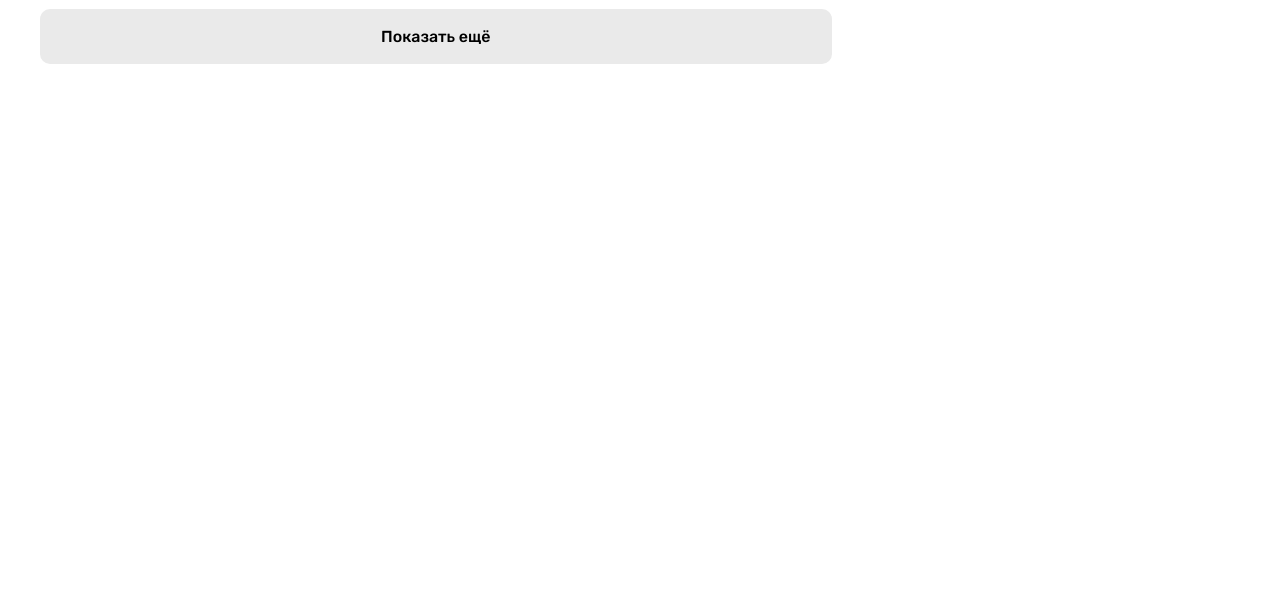
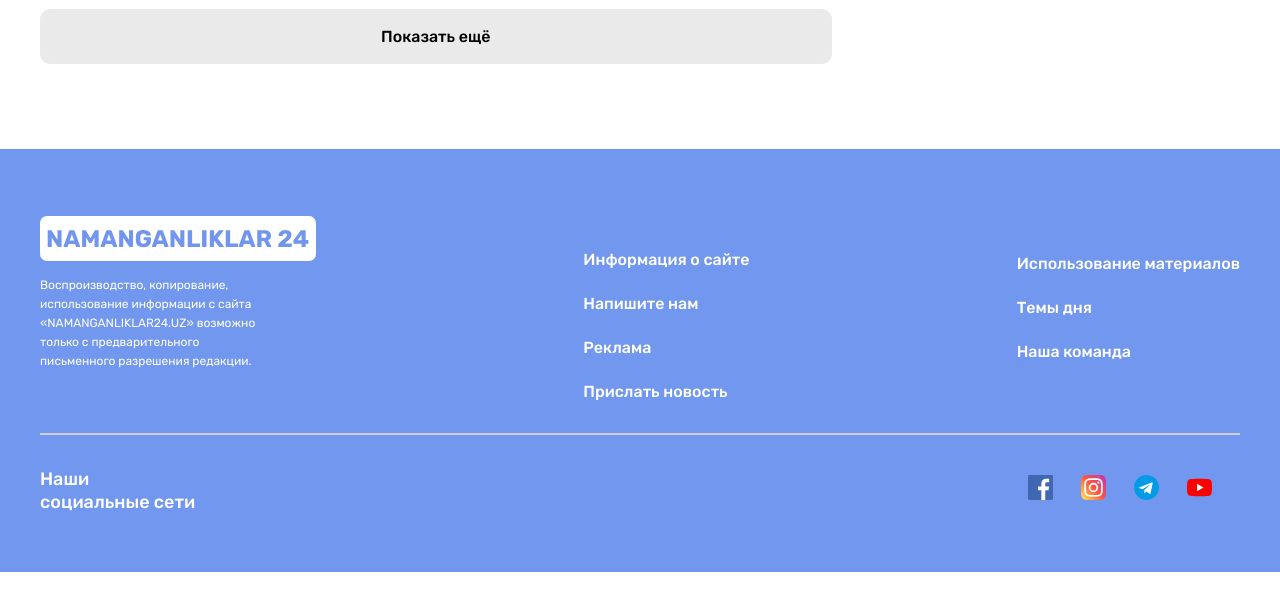
Before and after one commit to FakhriddinovSh/Namanganliklar, a plain HTML site: page index.html in a window 1280 px wide. Shown: the part 2271-2882 px from the top of the page. After the commit the page ends 2843 px from the top, so only its background shows below. Drawn offline with Linux system fonts and the light colour scheme.

Commit message:
Namanganliklar24 finished!!!

```diff
--- a/index.html
+++ b/index.html
@@ -108,7 +108,7 @@
                     <li class="news__cards__list__item">
                         <h2>Кандидат на пост канцлера ФРГ Шольц назвал условия коалиционного соглашения</h2>
                         <p>Кандидат на пост канцлера ФРГ Шольц назвал условия коалиционного соглашения</p>
-                        <img src="./Images-compressed/card-one.jpg" width="359px" height="165" alt="Germany flag">
+                        <img src="./Images-compressed/card-one.jpg" width="359" height="165" alt="Germany flag">
                         <div class="news__cards__list__item__box">
                             <img src="./Images-compressed/card-one-svg.svg" width="20" height="20" alt="">
                             <p>ИА Красная Весна <time datetime="2022-05-17 15:55">15:55</time></p>
@@ -118,7 +118,7 @@
                     <li class="news__cards__list__item">
                         <h2>Кандидат на пост канцлера ФРГ Шольц назвал условия коалиционного соглашения</h2>
                         <p>Кандидат на пост канцлера ФРГ Шольц назвал условия коалиционного соглашения</p>
-                        <img src="./Images-compressed/card-two.jpg" width="359px" height="165" alt="Germany flag">
+                        <img src="./Images-compressed/card-two.jpg" width="359" height="165" alt="Germany flag">
                         <div class="news__cards__list__item__box">
                             <img src="./Images-compressed/card-two-svg.svg" width="20" height="20" alt="">
                             <p>ИА Красная Весна <time datetime="2022-05-17 15:55">15:55</time></p>
@@ -128,7 +128,7 @@
                     <li class="news__cards__list__item">
                         <h2>Кандидат на пост канцлера ФРГ Шольц назвал условия коалиционного соглашения</h2>
                         <p>Кандидат на пост канцлера ФРГ Шольц назвал условия коалиционного соглашения</p>
-                        <img src="./Images-compressed/card-three.jpg" width="359px" height="165" alt="Germany flag">
+                        <img src="./Images-compressed/card-three.jpg" width="359" height="165" alt="Germany flag">
                         <div class="news__cards__list__item__box">
                             <img src="./Images-compressed/card-three-svg.svg" width="20" height="20" alt="">
                             <p>ИА Красная Весна <time datetime="2022-05-17 15:55">15:55</time></p>
@@ -143,7 +143,7 @@
                     <li class="news__cards__list__item">
                         <h2>Кандидат на пост канцлера ФРГ Шольц назвал условия коалиционного соглашения</h2>
                         <p>Кандидат на пост канцлера ФРГ Шольц назвал условия коалиционного соглашения</p>
-                        <img src="./Images-compressed/card-four.jpg" width="359px" height="165" alt="Germany flag">
+                        <img src="./Images-compressed/card-four.jpg" width="359" height="165" alt="Germany flag">
                         <div class="news__cards__list__item__box">
                             <img src="./Images-compressed/card-four-svg.svg" width="20" height="20" alt="">
                             <p>ИА Красная Весна <time datetime="2022-05-17 15:55">15:55</time></p>
@@ -153,7 +153,7 @@
                     <li class="news__cards__list__item">
                         <h2>Кандидат на пост канцлера ФРГ Шольц назвал условия коалиционного соглашения</h2>
                         <p>Кандидат на пост канцлера ФРГ Шольц назвал условия коалиционного соглашения</p>
-                        <img src="./Images-compressed/card-five.jpg" width="359px" height="165" alt="Germany flag">
+                        <img src="./Images-compressed/card-five.jpg" width="359" height="165" alt="Germany flag">
                         <div class="news__cards__list__item__box">
                             <img src="./Images-compressed/card-five-svg.svg" width="20" height="20" alt="">
                             <p>ИА Красная Весна <time datetime="2022-05-17 15:55">15:55</time></p>
@@ -163,7 +163,7 @@
                     <li class="news__cards__list__item">
                         <h2>Кандидат на пост канцлера ФРГ Шольц назвал условия коалиционного соглашения</h2>
                         <p>Кандидат на пост канцлера ФРГ Шольц назвал условия коалиционного соглашения</p>
-                        <img src="./Images-compressed/card-six.jpg" width="359px" height="165" alt="Germany flag">
+                        <img src="./Images-compressed/card-six.jpg" width="359" height="165" alt="Germany flag">
                         <div class="news__cards__list__item__box">
                             <img src="./Images-compressed/card-six-svg.svg" width="20" height="20" alt="">
                             <p>ИА Красная Весна <time datetime="2022-05-17 15:55">15:55</time></p>
@@ -296,7 +296,80 @@
     <!-- Main ended -->
 
     <!-- Footer started -->
-    <footer></footer>
+    <footer>
+        <div class="footer container">
+            <div class="footer__top">
+                <div class="footer__top__box">
+                    <a class="footer__top__box__logo" href="./index.html">
+                        <img src="./Images-compressed/logo.svg" alt="Company's logo">
+                    </a>
+                    <p>
+                        Воспроизводство, копирование, использование информации с сайта «NAMANGANLIKLAR24.UZ» возможно
+                        только с предварительного письменного разрешения редакции.
+                    </p>
+                </div>
+                <div class="footer__top__links">
+                    <ul class="footer__top__links__list">
+                        <li class="footer__top__links__list__item">
+                            <a href="#">Информация о сайте</a>
+                        </li>
+                        <li class="footer__top__links__list__item">
+                            <a href="#">Напишите нам</a>
+                        </li>
+                        <li class="footer__top__links__list__item">
+                            <a href="#">Реклама</a>
+                        </li>
+                        <li class="footer__top__links__list__item">
+                            <a href="#">Прислать новость</a>
+                        </li>
+                    </ul>
+                </div>
+                <div class="footer__top__links">
+                    <ul class="footer__top__links__list" style="margin-top: -20px;">
+                        <li class="footer__top__links__list__item">
+                            <a href="#">Использование материалов</a>
+                        </li>
+                        <li class="footer__top__links__list__item">
+                            <a href="#">Темы дня</a>
+                        </li>
+                        <li class="footer__top__links__list__item">
+                            <a href="#">Наша команда</a>
+                        </li>
+                    </ul>
+                </div>
+            </div>
+
+            <div class="footer__bottom">
+                <h3>Наши социальные сети</h3>
+                <div class="footer__bottom__links">
+                    <ul class="footer__bottom__links__list">
+                        <li class="footer__bottom__links__list__item">
+                            <a href="https://www.googleadservices.com/pagead/aclk?sa=L&ai=DChcSEwilh5Cjnej3AhW7j2gJHcA4CtIYABAAGgJ3Zg&ae=2&ei=SHiEYrudI5OSxc8Pt8SYyAM&ohost=www.google.com&cid=CAESbOD2oW4Uu5A6k2r9UmQWhkWlGU3DBeMGWDP99S0vx67MsG4f8YThHt2-5W_mVHvlUGW6qadivj4Da0aZYwXIeWqLuXiBeo-_8l5Li8LV6RtNYGmUmVlVrV9aEXeIRqQGiYskFwP0vxMotusDkA&sig=AOD64_0aMfuH5K1ppnSoFutIWriOO1vLsA&q&sqi=2&adurl&ved=2ahUKEwi74YWjnej3AhUTSfEDHTciBjkQ0Qx6BAgDEAE"
+                                target="blank">
+                                <img src="./Images-compressed/facebook.svg" alt="facebook icon">
+                            </a>
+                        </li>
+                        <li class="footer__bottom__links__list__item">
+                            <a href="https://www.instagram.com/" target="blank">
+                                <img src="./Images-compressed/Instagram.svg" alt="instagram icon">
+                            </a>
+                        </li>
+                        <li class="footer__bottom__links__list__item">
+                            <a href="https://play.google.com/store/apps/details?id=org.telegram.messenger&hl=ru&gl=US"
+                                target="blank">
+                                <img src="./Images-compressed/Telegram.svg" alt="telegram icon">
+                            </a>
+                        </li>
+                        <li class="footer__bottom__links__list__item">
+                            <a href="https://www.youtube.com/?hl=RU" target="blank">
+                                <img src="./Images-compressed/YOutube.svg" alt="youtube icon">
+                            </a>
+                        </li>
+                    </ul>
+                </div>
+            </div>
+        </div>
+    </footer>
     <!-- Footer ended -->
 </body>
 
--- a/scss/all-blocks/_footer.scss
+++ b/scss/all-blocks/_footer.scss
@@ -0,0 +1,79 @@
+footer{
+    background: #7297EF;
+    width: 100%;
+    margin-top: 100px;
+}
+
+.footer{
+    &__top{
+        display: flex;
+        align-items: center;
+        justify-content: space-between;
+        position: relative;
+        &::after{
+            position: absolute;
+            content: "";
+            width: 1200px;
+            height: 1px;
+            bottom: 15px;
+            background: #CECECE;
+            border: 1px solid #CECECE;
+        }
+    }
+    &__top__box__logo{
+        display: flex;
+    }
+    &__top__box > p{
+        width: 229px;
+        margin-top: 15px;
+        font-family: 'Rubik', sans-serif;
+        font-style: normal;
+        font-weight: 400;
+        font-size: 12px;
+        line-height: 19px;
+        color: #FFFFFF;
+    }
+    &__top__links__list{
+        display: block;
+        align-items: center;
+        list-style: none;
+        padding-top: 63px;
+        padding-bottom: 30px;
+    }
+    &__top__links__list__item{
+        padding-top: 20px;
+    }
+    &__top__links__list__item > a{
+        font-family: 'Rubik';
+        font-style: normal;
+        font-weight: 500;
+        font-size: 16px;
+        line-height: 19px;
+        color: #FFFFFF;
+        text-decoration: none;
+    }
+    &__bottom{
+        display: flex;
+        align-items: center;
+        justify-content: space-between;
+        padding-bottom: 40px;
+    }
+    &__bottom > h3{
+        font-family: 'Rubik', sans-serif;
+        font-style: normal;
+        font-weight: 500;
+        font-size: 18px;
+        line-height: 23px;
+        color: #FFFFFF;
+        width: 161px;
+    }
+    &__bottom__links__list{
+        display: flex;
+        align-items: center;
+        list-style: none;
+    }
+    &__bottom__links__list__item > a{
+        text-decoration: none;
+        padding-right: 28px;
+    }
+}
--- a/scss/all-blocks/_global.scss
+++ b/scss/all-blocks/_global.scss
@@ -45,7 +45,6 @@
     }
     &__box__list__content{
         width: 100%;
-        height: 1665px;
         padding-left: 15px;
     }
     &__box__right{
```
Also changed, not shown: css/main.min.css, 1 other file.
